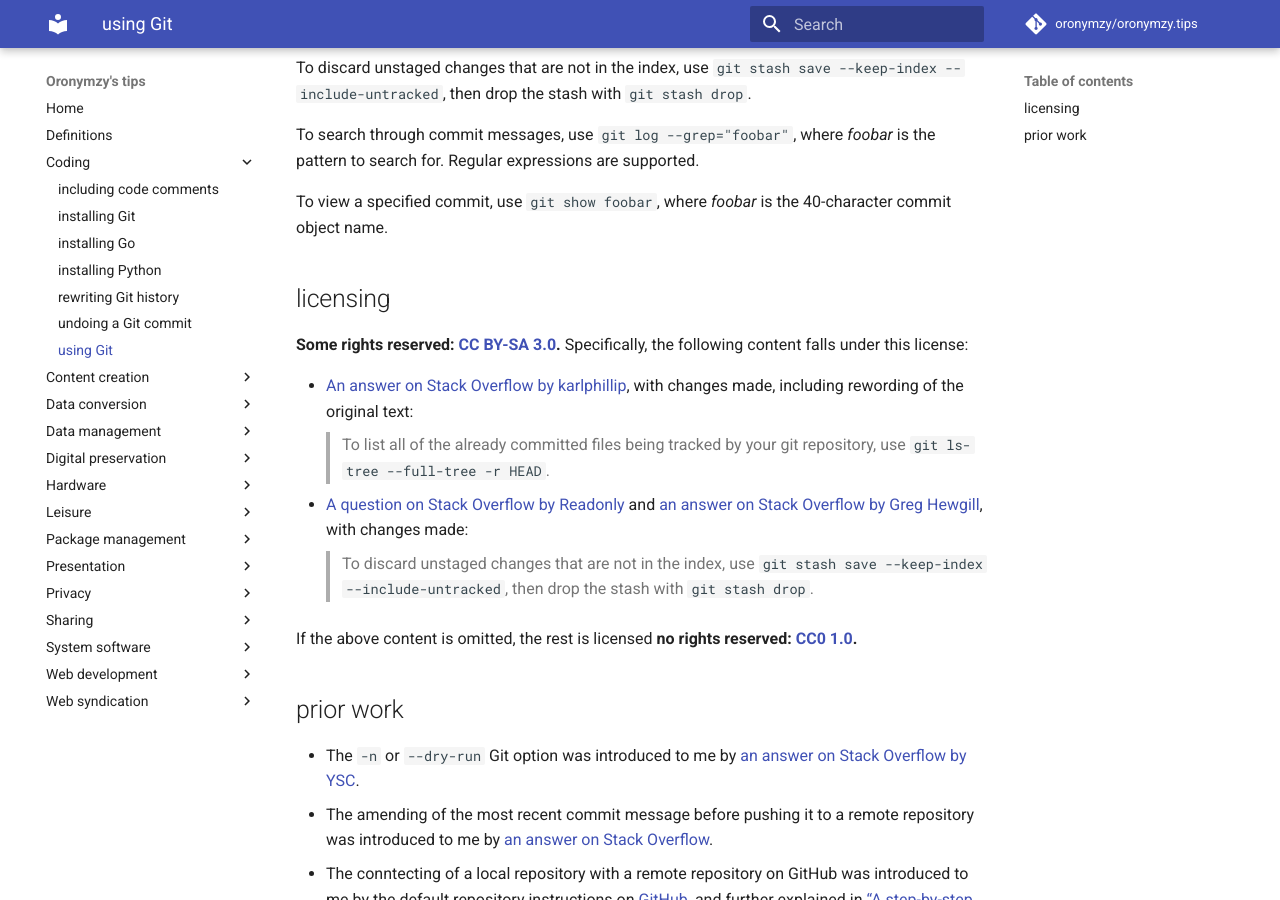
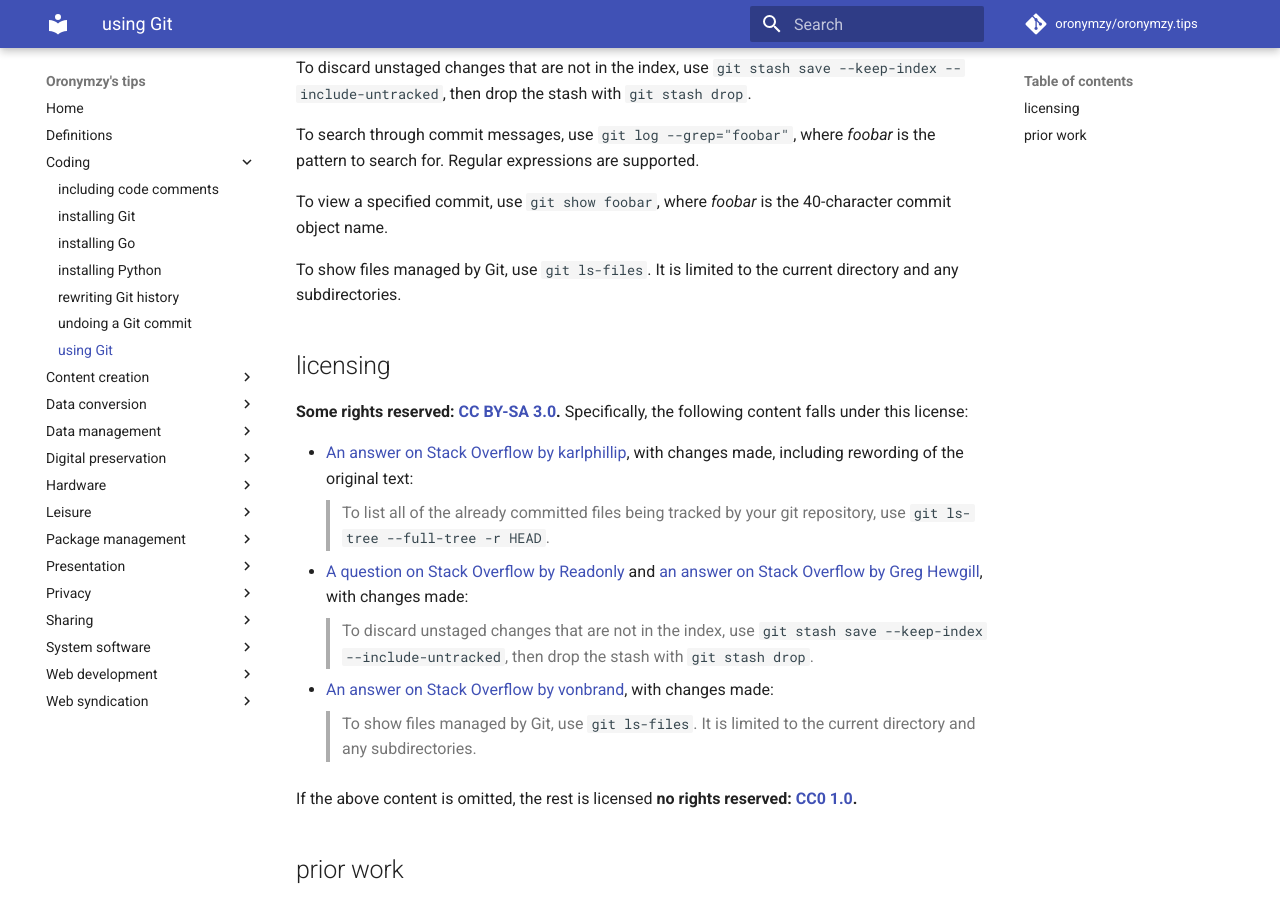
Before and after one commit to oronymzy/tips, an MkDocs documentation site: the page built from docs/usngGit.md, in a window 1280 px wide and 900 px high, scrolled down 918 px. Built offline with MkDocs 1.6.1 and Material for MkDocs 9.7.7, drawn with Linux system fonts in a browser that asks for light colours; comment, search, counter and statistics services are not loaded.

Commit message:
Add method of showing files managed by Git

```diff
--- a/docs/usngGit.md
+++ b/docs/usngGit.md
@@ -21,6 +21,8 @@ To search through commit messages, use `git log --grep="foobar"`, where *foobar*
 
 To view a specified commit, use `git show foobar`, where *foobar* is the 40-character commit object name.
 
+To show files managed by Git, use `git ls-files`. It is limited to the current directory and any subdirectories.
+
 ## licensing
 **Some rights reserved: [CC BY-SA 3.0](https://creativecommons.org/licenses/by-sa/3.0/).** Specifically, the following content falls under this license:
 
@@ -28,6 +30,8 @@ To view a specified commit, use `git show foobar`, where *foobar* is the 40-char
 > To list all of the already committed files being tracked by your git repository, use `git ls-tree --full-tree -r HEAD`.
 - [A question on Stack Overflow by Readonly](https://stackoverflow.com/questions/52704/how-do-i-discard-unstaged-changes-in-git) and [an answer on Stack Overflow by Greg Hewgill](https://stackoverflow.com/questions/52704/how-do-i-discard-unstaged-changes-in-git/52719#52719), with changes made:
 > To discard unstaged changes that are not in the index, use `git stash save --keep-index --include-untracked`, then drop the stash with `git stash drop`.
+- [An answer on Stack Overflow by vonbrand](https://stackoverflow.com/questions/15606955/how-can-i-make-git-show-a-list-of-the-files-that-are-being-tracked/15606998#15606998), with changes made:
+> To show files managed by Git, use `git ls-files`. It is limited to the current directory and any subdirectories.
 
 If the above content is omitted, the rest is licensed **no rights reserved: [CC0 1.0](https://creativecommons.org/publicdomain/zero/1.0/).**
 
```
